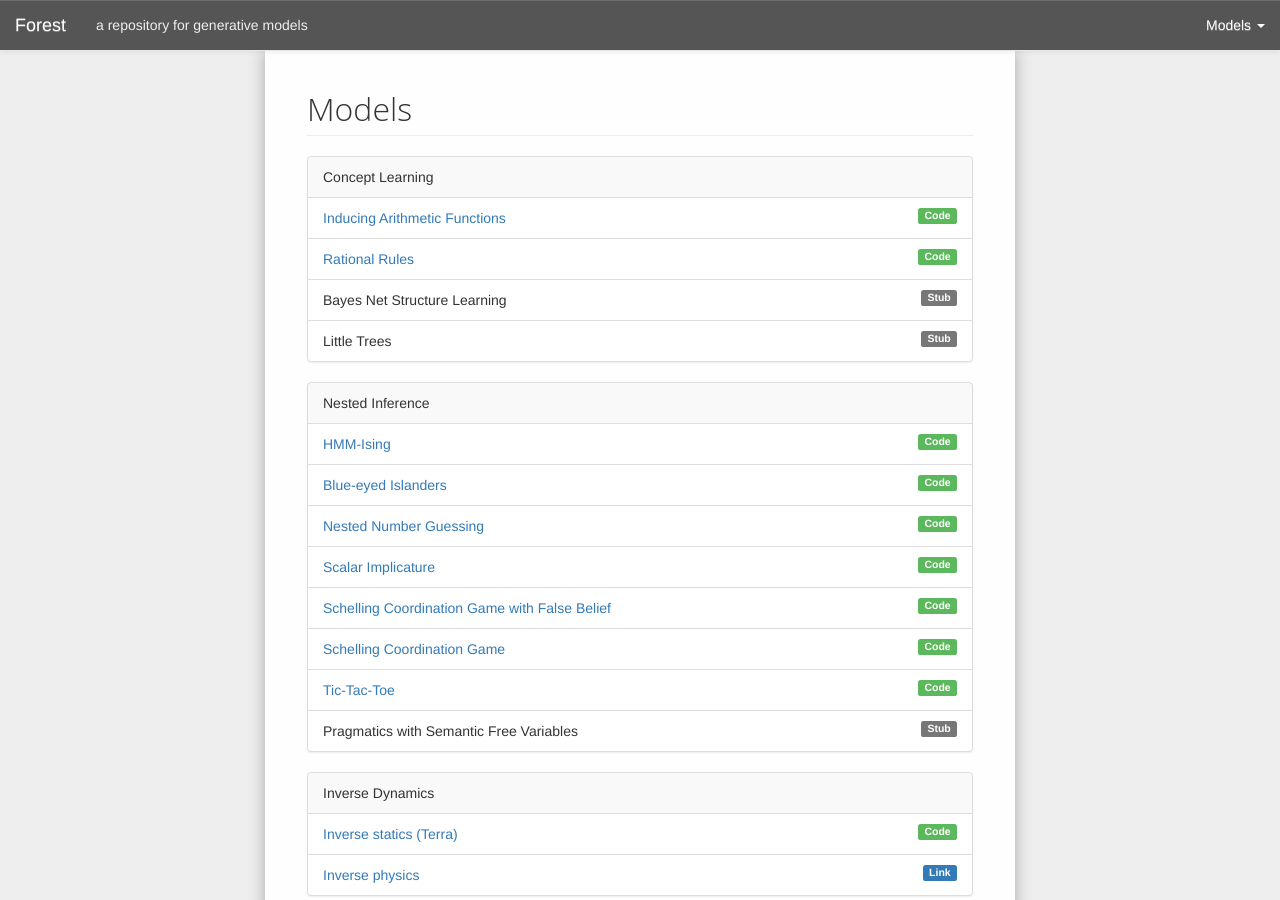
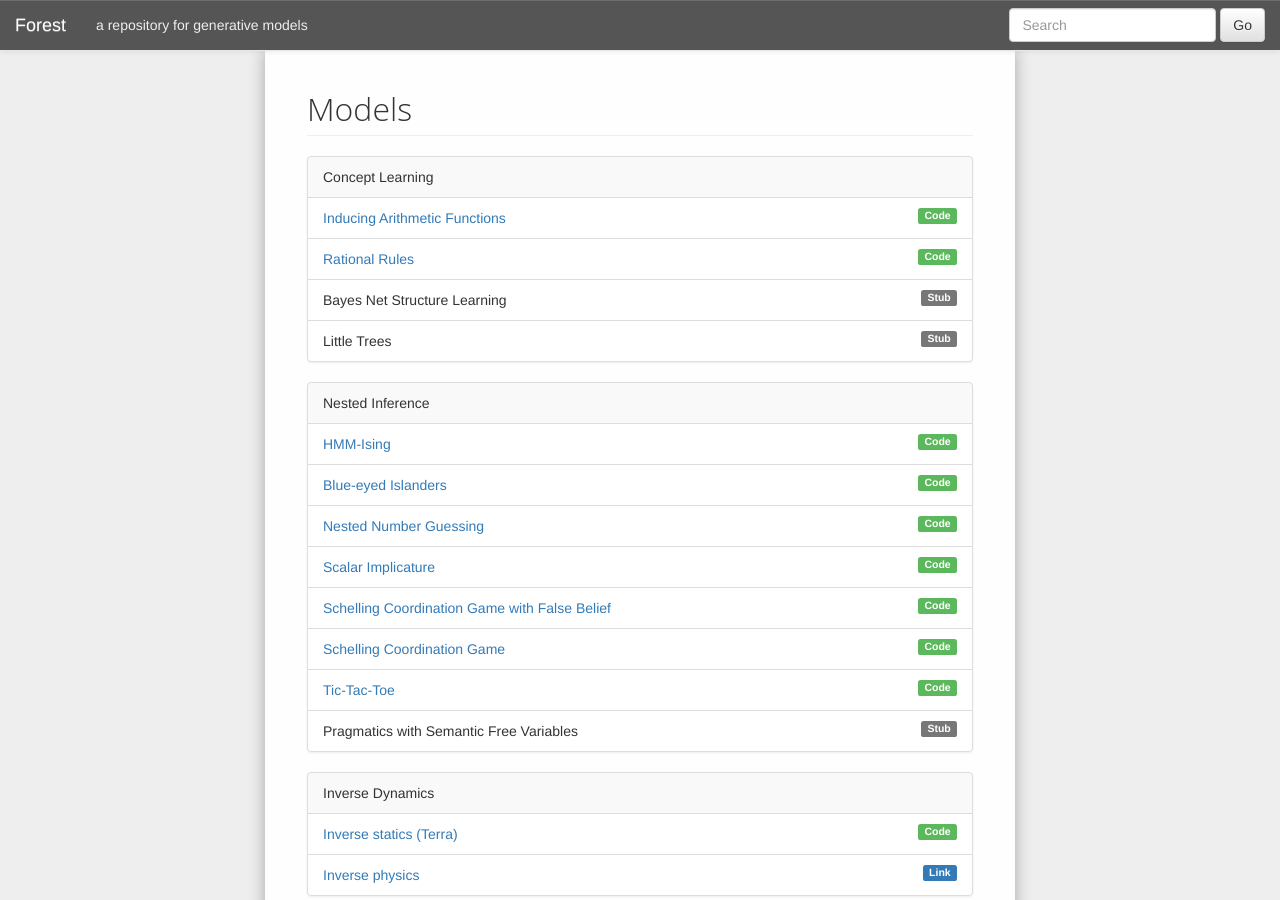
Before and after one commit to forestdb/forestdb.org, a Jekyll site: the page built from index.md, in a window 1280 px wide and 900 px high. Built offline with Jekyll 4.4.1, drawn with Linux system fonts in a browser that asks for light colours; nearby versions of some CDN libraries.

Commit message:
Replaced dropdown with search box.

```diff
--- a/_layouts/default.html
+++ b/_layouts/default.html
@@ -44,6 +44,17 @@
         </div>
 
         <div class="navbar-collapse collapse">
+
+          <form id="cse-search-box" action="http://google.com/cse" class="navbar-form navbar-right" role="search">
+            <input type="hidden" name="cx" value="008887621561404558934:lqvspjvj53s" />
+            <input type="hidden" name="ie" value="UTF-8" />
+            <div class="form-group">
+              <input type="text" name="q" class="form-control" placeholder="Search" data-provide="typeahead" autocomplete="off" />
+            </div>
+            <button type="submit" class="btn btn-default" name="sa" value="Search">Go</button>
+          </form>
+
+          {% comment %}
           <ul class="nav navbar-nav navbar-right">
             <li class="dropdown">
               <a href="#" class="dropdown-toggle" data-toggle="dropdown">Models <b class="caret"></b></a>
@@ -58,6 +69,7 @@
               </ul>
             </li>
           </ul>
+          {% endcomment %}
         </div><!-- /.navbar-collapse -->
       </div><!-- /.container-fluid -->
     </div>
```
